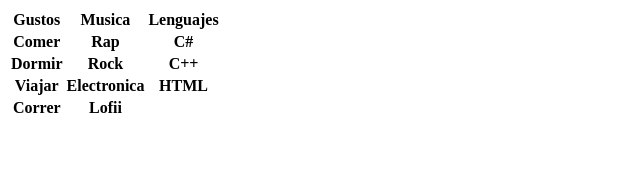
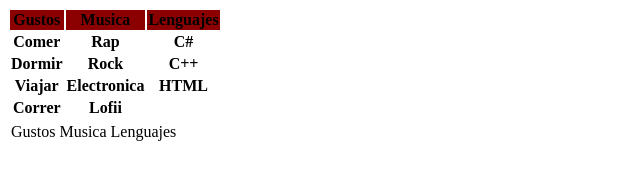
Before and after one commit to NoobMx/webRobert, a plain HTML site: page index.html in a window 1280 px wide. Shown: the whole page, without its empty margins (0-640 px from the left). Drawn offline with Linux system fonts and the light colour scheme.

Commit message:
Comienzo 2da tabla

```diff
--- a/index.html
+++ b/index.html
@@ -5,12 +5,23 @@
     <meta http-equiv="X-UA-Compatible" content="IE=edge">
     <meta name="viewport" content="width=device-width, initial-scale=1.0">
     <title>Practica07092021</title>
+
+
+
 </head>
 <body>
+    <style>
+        .style1{
+            background-color: darkred;
+        }
+
+    </style>
+
+
     <table>
 
-<tr>
-<th>Gustos</th>
+<tr class="style1">
+<th>Gustos </th>
 <th>Musica</th>
 <th>Lenguajes</th>
 </tr>
@@ -40,5 +51,25 @@
 
     </table>
 
+    <table>
+
+
+        <tr>
+            <td>Gustos</td>
+            <td>Musica</td>
+            <td>Lenguajes</td>
+        </tr>
+
+
+
+
+
+
+
+
+
+
+    </table>
+
 </body>
 </html>
```
